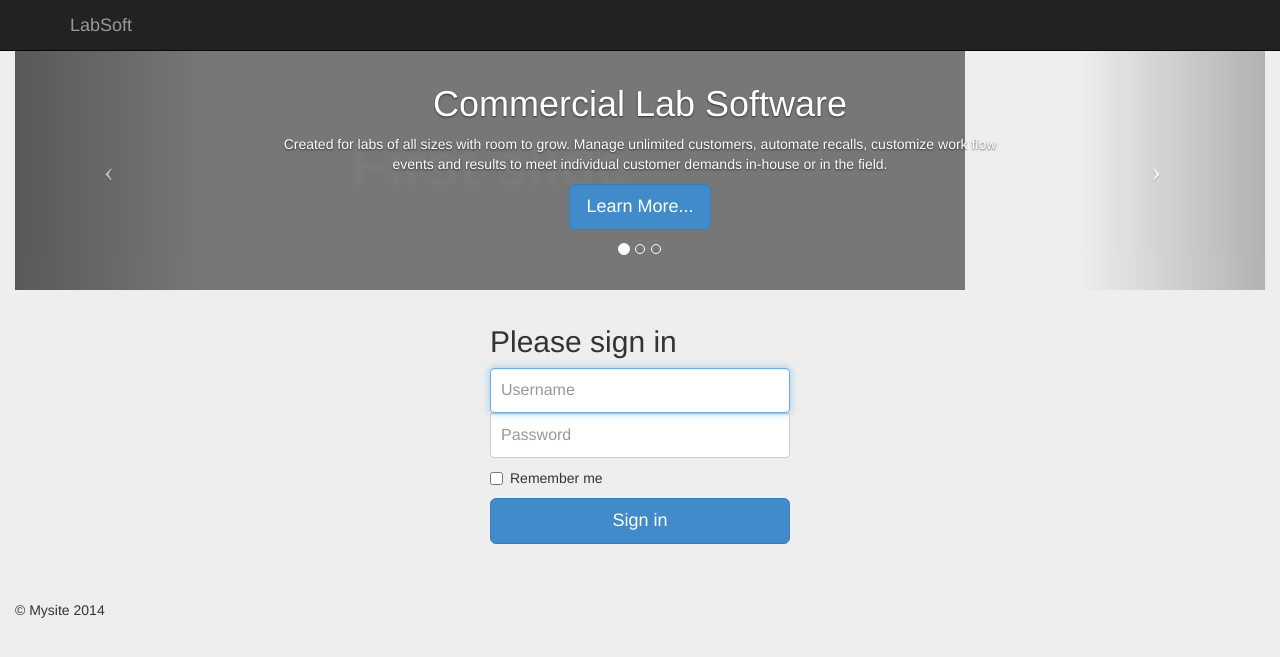
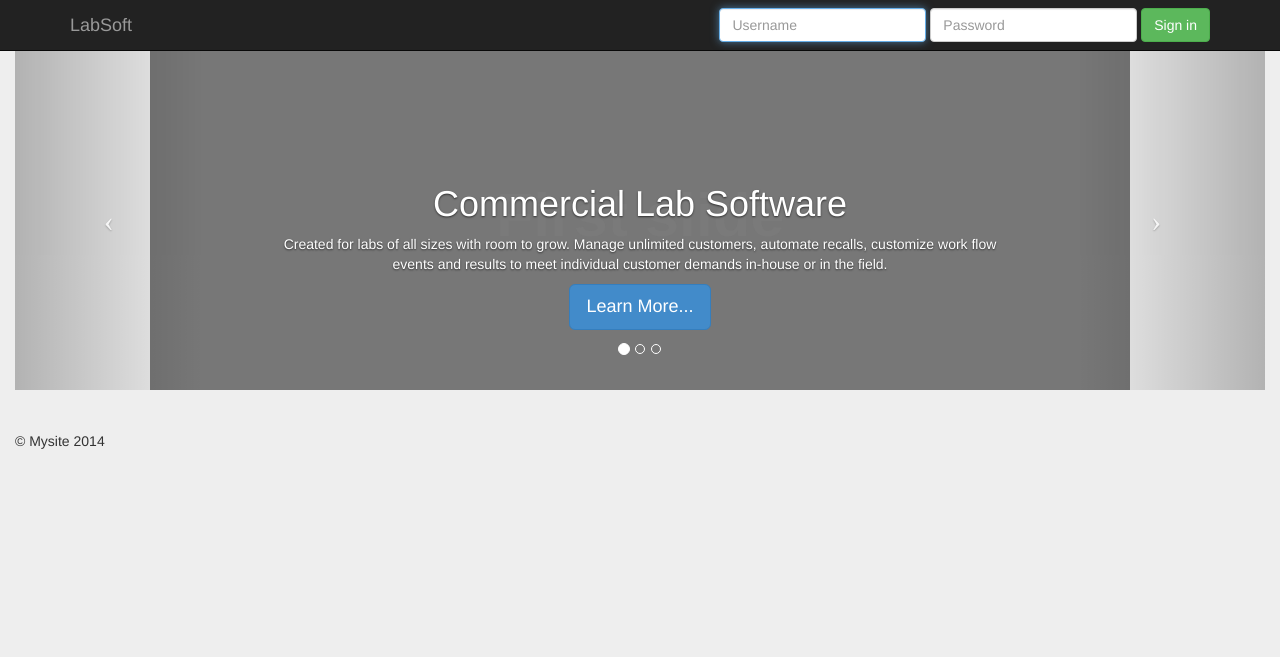
Before and after one commit to asifpy/labsoft, a Django app: page / in a window 1280 px wide. Shown: the top 657 px of the page. Run offline with Django 3.2, Linux system fonts and the light colour scheme; parts of the project's set-up code (start-up, migrations or seed data) failed here and were passed over; some libraries are stand-ins or nearby versions.

Commit message:
changed index page

```diff
--- a/labsoft/templates/base.html
+++ b/labsoft/templates/base.html
@@ -48,19 +48,20 @@
           </button>
           <a class="navbar-brand" href="#">LabSoft</a>
         </div>
-		{% comment %}
+
         <div class="navbar-collapse collapse">
-          <form class="navbar-form navbar-right" role="form">
+          <form class="navbar-form navbar-right" role="form" action="/" method="post">
+            {% csrf_token %}
             <div class="form-group">
-              <input type="text" placeholder="Email" class="form-control">
+              <input type="text" name="username" class="form-control" placeholder="Username" required autofocus>
             </div>
             <div class="form-group">
-              <input type="password" placeholder="Password" class="form-control">
+              <input type="password" name="password" class="form-control" placeholder="Password" required>
             </div>
             <button type="submit" class="btn btn-success">Sign in</button>
           </form>
         </div><!--/.navbar-collapse -->
-		{% endcomment %}
+
       </div>
     </div>
 
--- a/labsoft/templates/index.html
+++ b/labsoft/templates/index.html
@@ -2,6 +2,9 @@
 
 {% block css %}
 	<link href="/static/css/custom/signin.css" rel="stylesheet">
+	<style>
+.carousel-inner > .item > img { margin: 0 auto; }
+	</style>
 {% endblock %}
 
 {% block js %}
@@ -27,15 +30,17 @@
 	<!-- Wrapper for slides -->
 	<div class="carousel-inner">
 	<div class="item active">
-	  <img data-src="holder.js/950x250/auto/#777:#7a7a7a/text:First slide" alt="First slide">
+	  <img data-src="holder.js/980x350/auto/#777:#7a7a7a/text:First slide" alt="First slide">
+	  <div class="inner cover">
 	  <div class="carousel-caption">
 	    	<h1>Commercial Lab Software</h1>
 	        <p>Created for labs of all sizes with room to grow. Manage unlimited customers, automate recalls, customize work flow events and results to meet individual customer demands in-house or in the field.</p>
 	        <p><a class="btn btn-lg btn-primary" href="#" role="button">Learn More...</a></p>
 	  </div>
+	  </div>
 	</div>
 	<div class="item">
-	  <img data-src="holder.js/950x250/auto/#777:#7a7a7a/text:First slide" alt="First slide">
+	  <img data-src="holder.js/980x350/auto/#777:#7a7a7a/text:First slide" alt="First slide">
 	  <div class="carousel-caption">
 	    <h1>Calibration Management</h1>
 	    <p>Customizable calibration management software for manufacturing and production facilities. In house, in the field, or outsourced... total tracking and flow control for calibrated and non-calibrated serialized assets.</p>
@@ -43,7 +48,7 @@
 	  </div>
 	</div>
 	<div class="item">
-	  <img data-src="holder.js/950x250/auto/#777:#7a7a7a/text:First slide" alt="First slide">
+	  <img data-src="holder.js/950x350/auto/#777:#7a7a7a/text:First slide" alt="First slide">
 	  <div class="carousel-caption">
 	    <h1>Web-Based Certificates</h1>
 	    <p>End customers of labs using labsoft calibration software can view asset information, past certificates, and even run basic searches and reports through a standard web browser.</p>
@@ -60,19 +65,4 @@
 	<span class="icon-next"></span>
 	</a>
 </div>
-
-<div class="container">
-      <form class="form-signin" role="form" action="" method="post">
-        {% csrf_token %}
-        <h2 class="form-signin-heading">Please sign in</h2>
-        <input type="text" name="username" class="form-control" placeholder="Username" required autofocus>
-        <input type="password" name="password" class="form-control" placeholder="Password" required>
-        <label class="checkbox">
-          <input type="checkbox" value="remember-me"> Remember me
-        </label>
-        <button class="btn btn-lg btn-primary btn-block" type="submit">Sign in</button>
-      </form>
-
- </div> <!-- /container -->
-
 {% endblock %}
```
Also changed, not shown: labsoft/labsoft.db, 1 other file.
